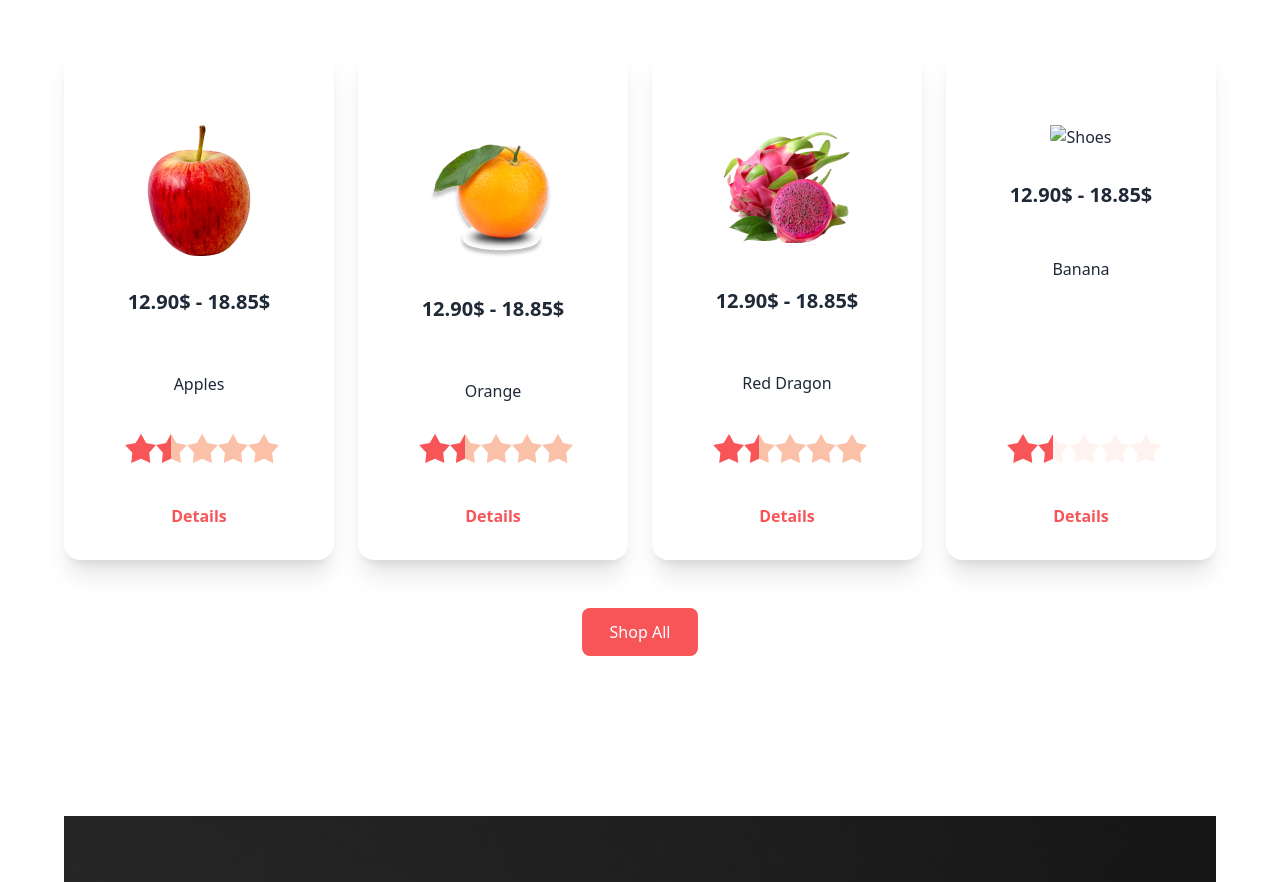
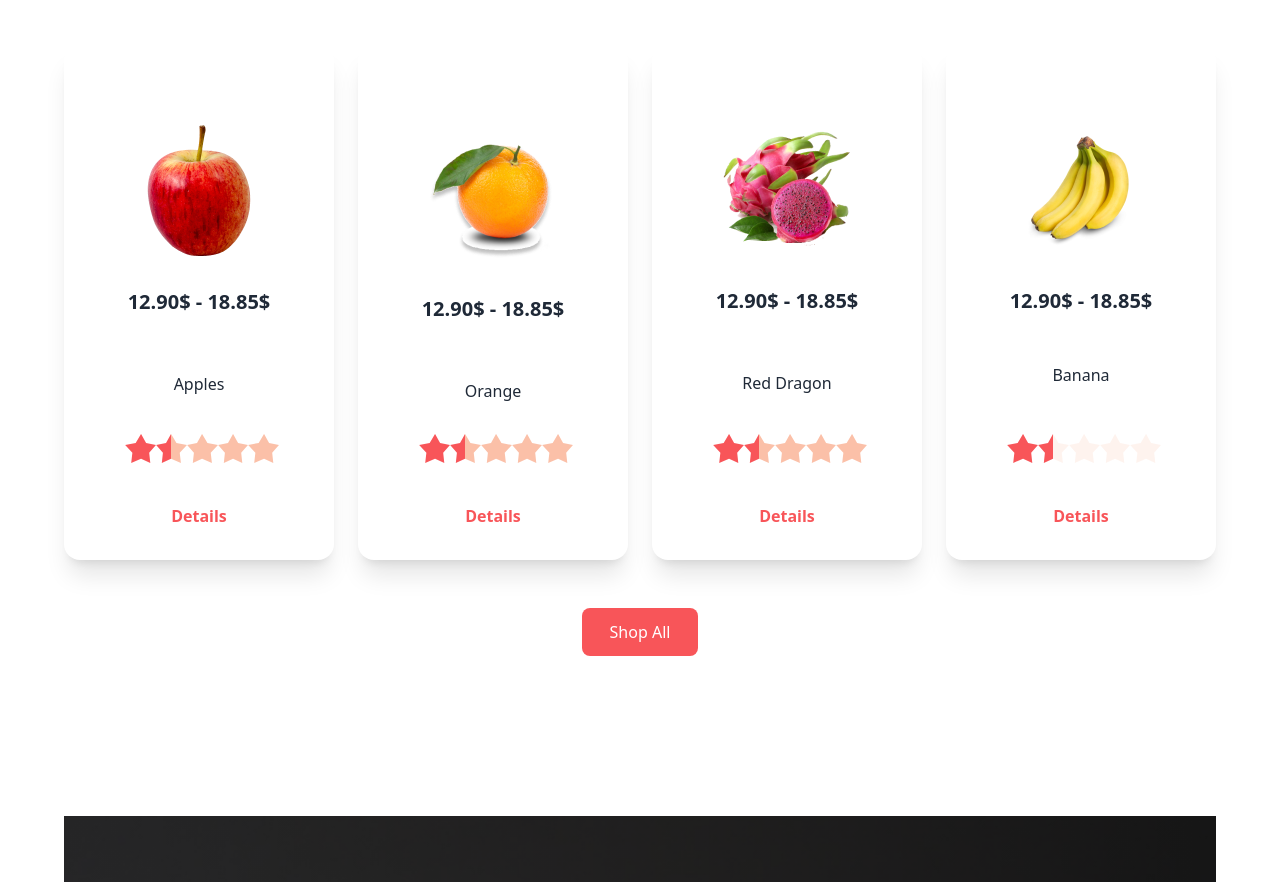
Before and after one commit to Masud-Rahman22/fruit-brust, a plain HTML site: page index.html in a window 1280 px wide. Shown: the part 1161-2043 px from the top of the page. Drawn offline with nearby package versions, Linux system fonts and the light colour scheme; the site is published under a folder, as on GitHub Pages, so addresses that start at the root find nothing.

Commit message:
deals of the day picture problem completed

```diff
--- a/index.html
+++ b/index.html
@@ -463,7 +463,7 @@
                 </div>
                 <div class="card bg-base-100 shadow-xl">
                     <figure class="px-10 pt-10">
-                        <img src="/images/fruit9.png" alt="Shoes" class="rounded-xl pt-10" />
+                        <img src="./images/fruit9.png" alt="Shoes" class="rounded-xl pt-10" />
                     </figure>
                     <div class="card-body items-center text-center">
                         <h2 class="card-title">12.90$ - 18.85$</h2>
```
